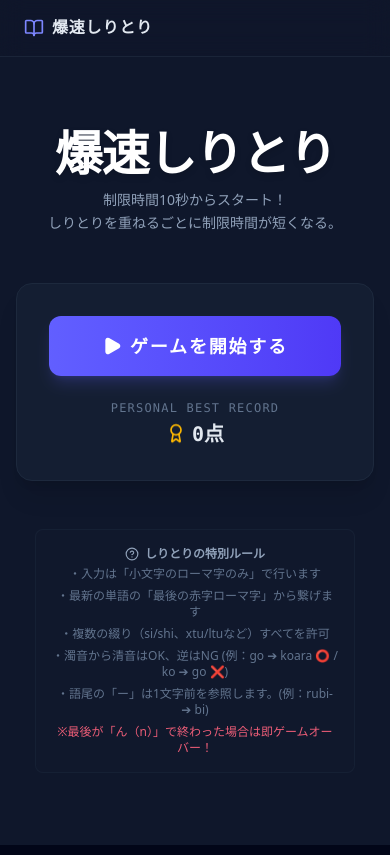
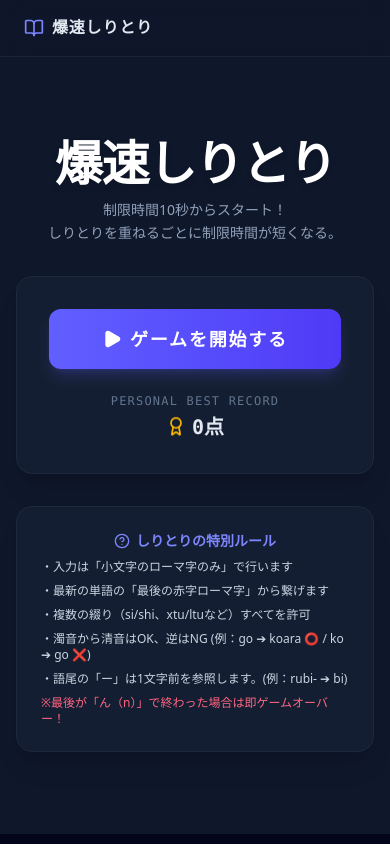
Before and after one commit to hw26a123-del/ShiritoriGame, a React (Vite) app: page / in a window 390 px wide. Built offline with nearby package versions, Linux system fonts and the light colour scheme.

Commit message:
feat: restrict mobile access and update layout
- Restrict game access to desktop environments to ensure proper typing input
- Display warning screen for mobile users
- Redesign start screen to a 2-column layout to eliminate vertical scrolling

```diff
--- a/spec/game_spec.md
+++ b/spec/game_spec.md
@@ -1,7 +1,10 @@
 # しりとりゲーム仕様書「爆速しりとり」
 
 ## 1. 概要
-制限時間内にタイピングでしりとりを続ける、PC向けのゲーム。タイトルは「爆速しりとり」。
+制限時間内にタイピングでしりとりを続ける、PC（デスクトップ）向けのゲーム。タイトルは「爆速しりとり」。
+タイピングによる快適な文字入力を前提とするため、スマートフォンやタブレットなどのモバイル環境からのアクセスは制限し、PC（デスクトップ）環境であれば正常にプレイできる設計とする。
+モバイル環境からのアクセスに対しては、ゲームのプレイを制限し、PC環境でのプレイを促す警告画面を表示する。
+
 
 ## 2. 画面レイアウト（UI構成）
 ゲームプレイ中は以下のレイアウトで構成される：
@@ -15,13 +18,27 @@
 ## 3. ゲームの進行状態と画面表示
 
 ### 3.1 スタート画面
-ゲーム開始前はスタート画面を表示する。
-- **画面上部中央**: タイトル「爆速しりとり」を表示。
-- **画面中央**: 以下の要素を上から順に表示。
-  1. **スタートボタン**
-  2. **最高スコア**
+ゲーム開始前はスタート画面を表示する。画面が縦に長くスクロールする必要がないよう、横並びのレイアウトで一画面に収まるように配置する。
+- **2カラム構成（左右横並び）**:
+  - **左カラム**:
+    - タイトル「爆速しりとり」
+    - 説明文「制限時間10秒からスタート！しりとりを重ねるごとに制限時間が短くなる。」
+    - スタートボタン
+    - 最高スコアを表示するエリア
+  - **右カラム**:
+    - しりとりのルール欄（従来の画面下部にあった「しりとりの特別ルール」や「制限時間システム」などのヘルプ・解説カードを、サイズやデザインはそのまま維持して右側に並列配置する）。
+    - これにより、縦方向のスクロールを完全に不要とし、PCの大画面を有効活用したスッキリとした一画面に収まるレイアウトを実現する。
 
-### 3.2 ゲームオーバー画面
+### 3.2 モバイル環境の制限・警告画面
+スマートフォンやタブレットなどのモバイルデバイス（タッチ操作メインの端末）からアクセスされた場合、ゲームの開始やプレイを制限する。PC環境（デスクトップブラウザ）からのアクセスであればプレイを許可する。
+- **表示内容**:
+  - 「PC推奨ゲームです」または「PCでプレイしてください」
+  - 「このゲームはタイピング入力を使用するため、スマートフォンやタブレットなどのモバイル環境には対応していません。PC（デスクトップ）環境からアクセスしてください。」などの警告メッセージ。
+- **挙動**:
+  - モバイルデバイスであると判定された場合、スタート画面やゲーム画面を表示させず、画面全体を覆う警告ビューを表示してプレイ制限を行う。
+  - PC環境からのアクセスであれば、画面サイズに関わらずプレイを可能とする。
+
+### 3.3 ゲームオーバー画面
 ゲームオーバー時は以下の要素を上から順に画面中央に表示する：
 1. **リスタートボタン**
 2. **最終スコア**
--- a/src/App.tsx
+++ b/src/App.tsx
@@ -243,7 +243,17 @@ type GameStatus = "start" | "playing" | "gameover";
 
 export default function App() {
   // Game states
+  const [isMobile, setIsMobile] = useState<boolean | null>(null);
   const [status, setStatus] = useState<GameStatus>("start");
+
+  // Detect mobile environment (smartphones and tablets, PCs are permitted)
+  useEffect(() => {
+    const userAgent = navigator.userAgent || navigator.vendor || (window as any).opera;
+    const isTouch = window.matchMedia("(pointer: coarse)").matches || "ontouchstart" in window;
+    const isMobileUA = /android|iphone|ipad|ipod|blackberry|iemobile|opera mini/i.test(userAgent);
+    setIsMobile(!!(isMobileUA || isTouch));
+  }, []);
+
   const [score, setScore] = useState<number>(0);
   const [finalScore, setFinalScore] = useState<number>(0);
   const [highScore, setHighScore] = useState<number>(() => {
@@ -677,6 +687,23 @@ export default function App() {
   const timerRatio = Math.max(0, Math.min(100, (timeLeft / maxTimer) * 100));
   const isTimeLow = timeLeft < 5;
 
+  if (isMobile) {
+    return (
+      <div className="min-h-screen bg-slate-900 text-slate-100 flex flex-col justify-center items-center px-6 py-12 text-center font-sans">
+        <div className="max-w-md w-full bg-slate-800/40 border border-rose-500/30 rounded-2xl p-8 shadow-xl space-y-6">
+          <div className="inline-flex items-center justify-center w-16 h-16 rounded-full bg-rose-500/10 text-rose-400 mb-2">
+            <AlertCircle className="w-10 h-10" />
+          </div>
+          <h1 className="text-2xl font-bold text-white tracking-wide">PC専用ゲームです</h1>
+          <p className="text-slate-300 text-sm leading-relaxed">
+            このゲームはタイピング入力を使用するため、スマートフォンやタブレットなどのモバイル環境には対応していません。<br />
+            PC（デスクトップ）環境からアクセスしてください。
+          </p>
+        </div>
+      </div>
+    );
+  }
+
   return (
     <div className="min-h-screen bg-slate-900 text-slate-100 flex flex-col justify-between font-sans selection:bg-indigo-500/30 selection:text-indigo-200">
 
@@ -715,13 +742,17 @@ export default function App() {
       </header>
 
       {/* 2. Main Canvas Grid */}
-      <main className="flex-1 max-w-lg w-full mx-auto px-4 py-8 flex flex-col justify-center items-center">
+      <main className={`flex-1 w-full mx-auto px-4 py-8 flex flex-col justify-center items-center transition-all duration-300 ${
+        status === "start" ? "max-w-4xl" : "max-w-lg"
+      }`}>
 
         {/* START SCREEN STATUS */}
         {status === "start" && (
-          <div className="w-full flex flex-col items-center justify-center space-y-12 py-10" id="start_screen">
+          <div className="w-full grid grid-cols-1 md:grid-cols-2 gap-8 md:gap-12 items-center py-6" id="start_screen">
+            {/* Left Column: Title Section, Start Button, and High Score */}
+            <div className="flex flex-col items-center justify-center space-y-8 text-center">
               {/* Title Section (Upper Center of Screen) */}
-            <div className="text-center space-y-3">
+              <div className="space-y-3">
                 <h1 id="app_title" className="text-5xl font-black tracking-tight text-white drop-shadow-md">
                   爆速しりとり
                 </h1>
@@ -731,7 +762,7 @@ export default function App() {
               </div>
 
               {/* Center Area holding Start Button and High Score */}
-            <div className="w-full max-w-sm bg-slate-800/40 border border-slate-800 rounded-2xl p-8 shadow-xl text-center space-y-6">
+              <div className="w-full max-w-sm bg-slate-800/40 border border-slate-800 rounded-2xl p-8 shadow-xl space-y-6">
                 <button
                   onClick={startGame}
                   id="btn_start"
@@ -751,19 +782,24 @@ export default function App() {
                   </div>
                 </div>
               </div>
+            </div>
 
-            {/* Simple Help Info */}
-            <div className="text-xs text-slate-500 bg-slate-800/10 rounded-lg p-4 border border-slate-800/50 max-w-xs text-center space-y-1.5">
-              <div className="flex items-center justify-center gap-1.5 text-slate-400 font-semibold mb-1">
-                <HelpCircle className="w-3.5 h-3.5" />
+            {/* Right Column: Help Info Card */}
+            <div className="flex justify-center items-center">
+              <div className="text-xs text-slate-300 bg-slate-800/40 border border-slate-800 rounded-2xl p-6 shadow-xl w-full max-w-sm space-y-3">
+                <div className="flex items-center justify-center gap-1.5 text-indigo-400 font-semibold mb-2 text-sm">
+                  <HelpCircle className="w-4 h-4" />
                   <span>しりとりの特別ルール</span>
                 </div>
+                <div className="space-y-2 text-slate-300">
                   <p>・入力は「小文字のローマ字のみ」で行います</p>
                   <p>・最新の単語の「最後の赤字ローマ字」から繋げます</p>
                   <p>・複数の綴り（si/shi、xtu/ltuなど）すべてを許可</p>
                   <p>・濁音から清音はOK、逆はNG (例：go ➔ koara ⭕ / ko ➔ go ❌)</p>
                   <p>・語尾の「ー」は1文字前を参照します。(例：rubi- ➔ bi)</p>
-              <p className="text-rose-400/90 font-medium">※最後が「ん（n）」で終わった場合は即ゲームオーバー！</p>
+                  <p className="text-rose-400 font-medium">※最後が「ん（n）」で終わった場合は即ゲームオーバー！</p>
+                </div>
+              </div>
             </div>
           </div>
         )}
```
Lines whose indentation alone changed are shown as unchanged.
